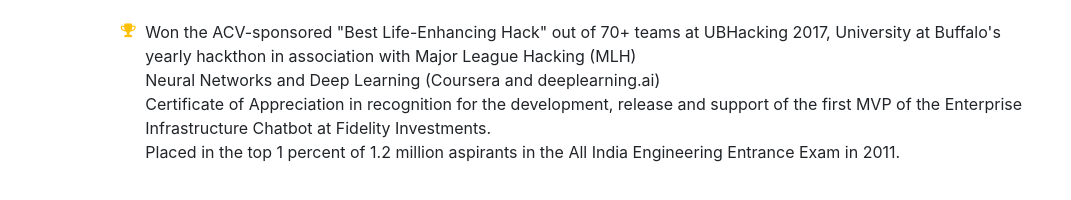
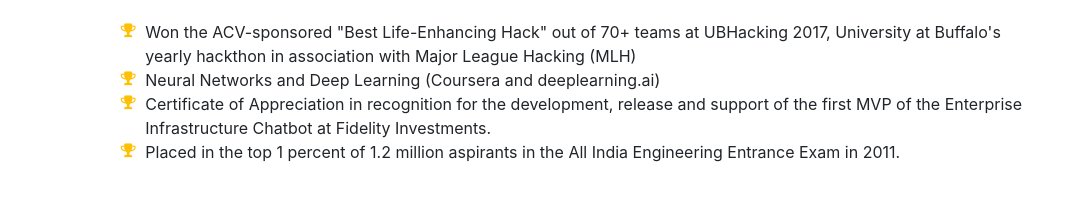
Before and after one commit to nitinnat/nitinnat_old.github.io, a website with bundled scripts: page index.html in a window 1280 px wide. Shown: the part 5393-5593 px from the top of the page, without its empty margins (209-1280 px from the left). Built offline with nearby package versions, Linux system fonts and the light colour scheme; a web font is replaced by a local one.

Commit message:
Added trophy symbols

```diff
--- a/index.html
+++ b/index.html
@@ -270,15 +270,18 @@
               <i class="fa-li fa fa-trophy text-warning"></i>
               Won the ACV-sponsored "Best Life-Enhancing Hack" out of 70+ teams at UBHacking 2017, University at Buffalo's yearly hackthon in association with Major League Hacking (MLH)</li>
             <li>
+              <i class="fa-li fa fa-trophy text-warning"></i>
               Neural Networks and Deep Learning (Coursera and deeplearning.ai)
             </li>
 
             <li>
+              <i class="fa-li fa fa-trophy text-warning"></i>
               Certificate of Appreciation in recognition for the development, release and support of the first MVP of the Enterprise Infrastructure Chatbot at Fidelity Investments.
             </li>
 
 
             <li>
+              <i class="fa-li fa fa-trophy text-warning"></i>
               Placed in the top 1 percent of 1.2 million aspirants in the All India Engineering Entrance Exam in 2011.
             </li>
           </ul>
```
